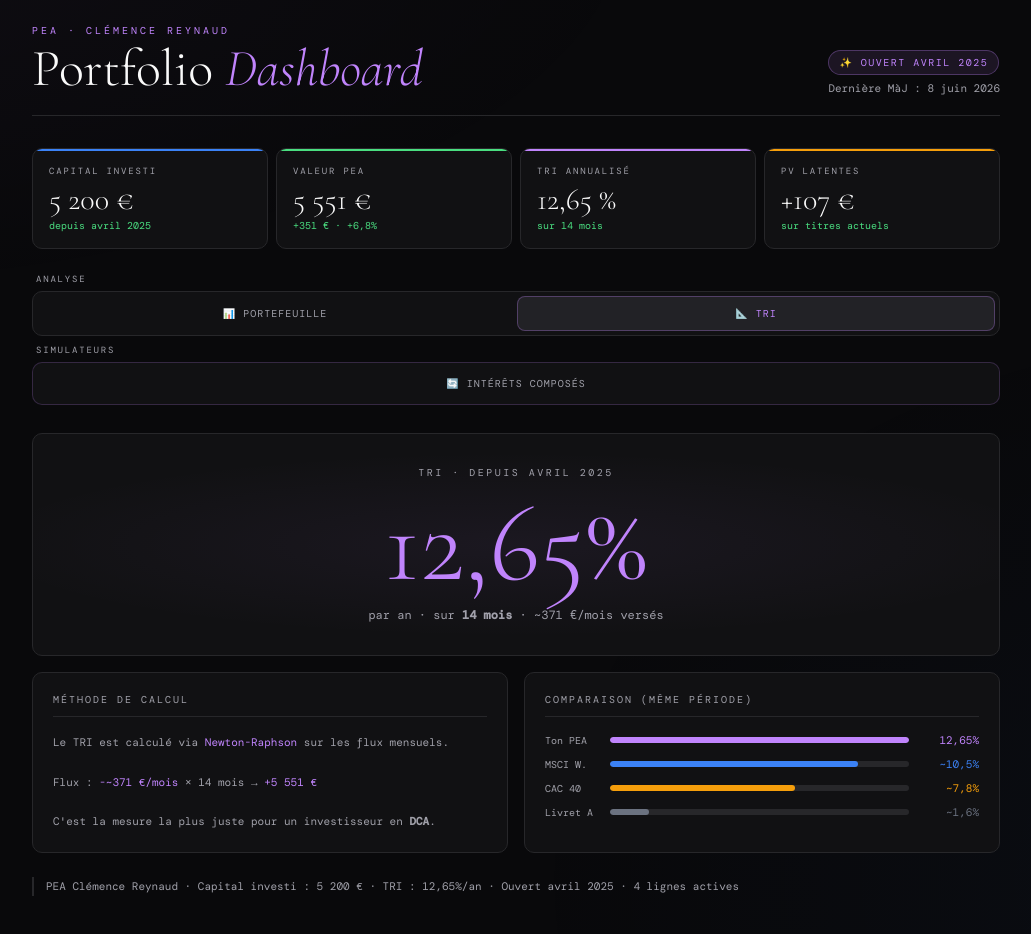
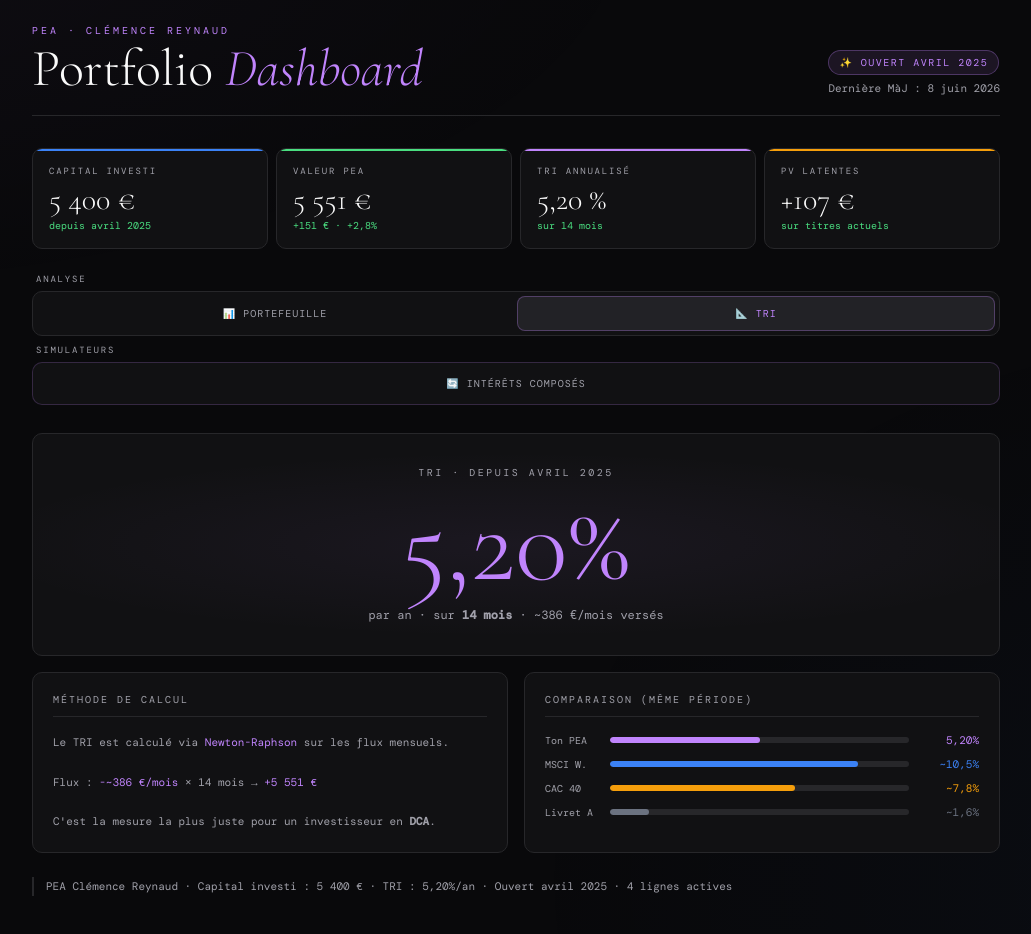
Before and after one commit to damienloursac-ui/peaforclem, a plain HTML site: page index.html in a window 1280 px wide. Both pictures are taken after a click on the button "📐 TRI". Shown: the whole page, without its empty margins (124-1155 px from the left). Drawn offline with nearby package versions, Linux system fonts and the light colour scheme; a web font is replaced by a local one.

Commit message:
Add files via upload

```diff
--- a/index.html
+++ b/index.html
@@ -134,17 +134,17 @@ canvas{max-width:220px;max-height:220px;}
   <div class="kpi-strip">
     <div class="kpi-card" style="--kc:#3b82f6">
       <div class="kpi-label">Capital investi</div>
-      <div class="kpi-val">5 200 €</div>
+      <div class="kpi-val">5 400 €</div>
       <div class="kpi-sub">depuis avril 2025</div>
     </div>
     <div class="kpi-card" style="--kc:#4ade80">
       <div class="kpi-label">Valeur PEA</div>
       <div class="kpi-val">5 551 €</div>
-      <div class="kpi-sub">+351 € · +6,8%</div>
+      <div class="kpi-sub">+151 € · +2,8%</div>
     </div>
     <div class="kpi-card" style="--kc:#c084fc">
       <div class="kpi-label">TRI annualisé</div>
-      <div class="kpi-val">12,65 %</div>
+      <div class="kpi-val">5,20 %</div>
       <div class="kpi-sub">sur 14 mois</div>
     </div>
     <div class="kpi-card" style="--kc:#f59e0b">
@@ -191,8 +191,8 @@ canvas{max-width:220px;max-height:220px;}
   <div class="page" id="page-tri">
     <div class="tri-hero">
       <div style="font-size:10px;letter-spacing:.25em;text-transform:uppercase;color:var(--text2);margin-bottom:10px">TRI · Depuis avril 2025</div>
-      <div class="tri-big">12,65%</div>
-      <div class="tri-sub">par an · sur <strong>14 mois</strong> · ~371 €/mois versés</div>
+      <div class="tri-big">5,20%</div>
+      <div class="tri-sub">par an · sur <strong>14 mois</strong> · ~386 €/mois versés</div>
     </div>
 
     <div class="main-grid">
@@ -200,14 +200,14 @@ canvas{max-width:220px;max-height:220px;}
         <div class="card-title">Méthode de calcul</div>
         <div style="font-size:11px;color:var(--text2);line-height:1.8">
           Le TRI est calculé via <span style="color:var(--accent)">Newton-Raphson</span> sur les flux mensuels.<br><br>
-          Flux : <span style="color:var(--accent)">-~371 €/mois</span> × 14 mois → <span style="color:var(--accent)">+5 551 €</span><br><br>
+          Flux : <span style="color:var(--accent)">-~386 €/mois</span> × 14 mois → <span style="color:var(--accent)">+5 551 €</span><br><br>
           C'est la mesure la plus juste pour un investisseur en <strong>DCA</strong>.
         </div>
       </div>
       <div class="card" style="margin-bottom:0">
         <div class="card-title">Comparaison (même période)</div>
         <div class="pv-bars">
-          <div class="pv-row"><div class="pv-ticker">Ton PEA</div><div class="pv-track"><div class="pv-fill" style="width:100%;background:var(--accent)"></div></div><div class="pv-pct" style="color:var(--accent)">12,65%</div></div>
+          <div class="pv-row"><div class="pv-ticker">Ton PEA</div><div class="pv-track"><div class="pv-fill" style="width:50%;background:var(--accent)"></div></div><div class="pv-pct" style="color:var(--accent)">5,20%</div></div>
           <div class="pv-row"><div class="pv-ticker">MSCI W.</div><div class="pv-track"><div class="pv-fill" style="width:83%;background:#3b82f6"></div></div><div class="pv-pct" style="color:#3b82f6">~10,5%</div></div>
           <div class="pv-row"><div class="pv-ticker">CAC 40</div><div class="pv-track"><div class="pv-fill" style="width:62%;background:#f59e0b"></div></div><div class="pv-pct" style="color:#f59e0b">~7,8%</div></div>
           <div class="pv-row"><div class="pv-ticker">Livret A</div><div class="pv-track"><div class="pv-fill" style="width:13%;background:#6b7280"></div></div><div class="pv-pct" style="color:#6b7280">~1,6%</div></div>
@@ -276,7 +276,7 @@ canvas{max-width:220px;max-height:220px;}
 
   </div>
 
-  <div class="note">PEA Clémence Reynaud · Capital investi : 5 200 € · TRI : 12,65%/an · Ouvert avril 2025 · 4 lignes actives</div>
+  <div class="note">PEA Clémence Reynaud · Capital investi : 5 400 € · TRI : 5,20%/an · Ouvert avril 2025 · 4 lignes actives</div>
 
 </div>
 
```
